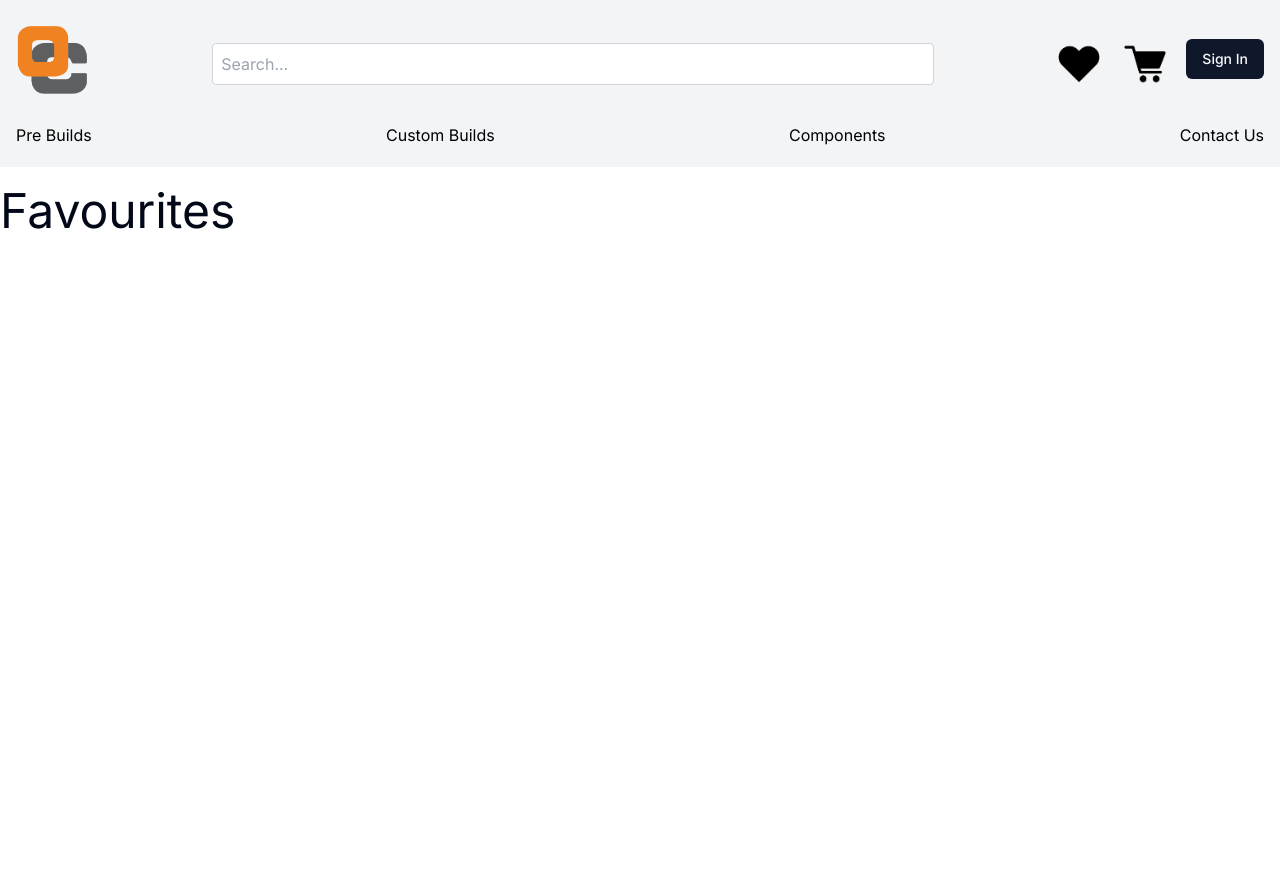
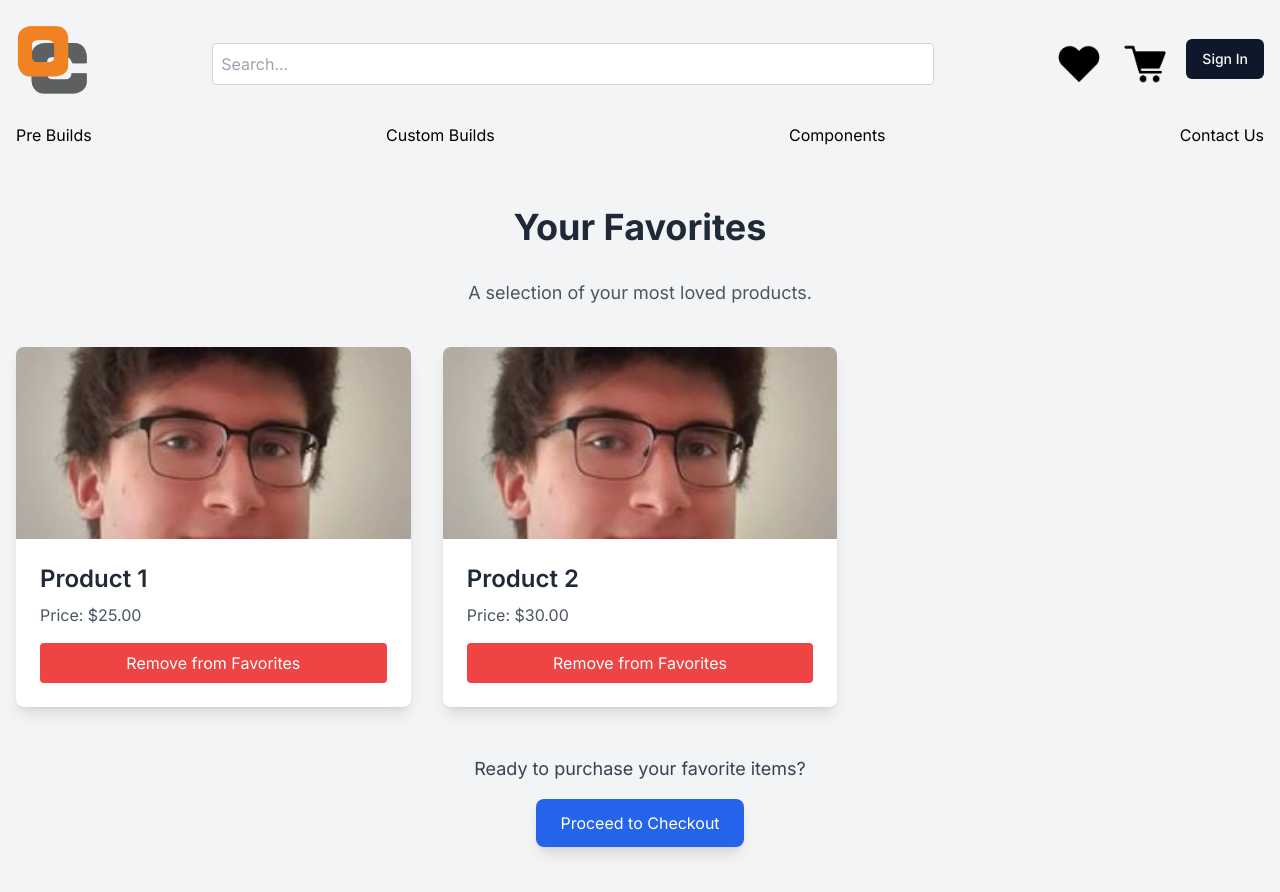
Before and after one commit to TheBigNerd/OvercoreWebsiteDevelopment, a Next.js app: page /favourites in a window 1280 px wide. Shown: the top 892 px of the page. Before the commit the page ends 800 px from the top, so only its background shows below. Built offline with nearby package versions, Linux system fonts and the light colour scheme; no server answers.

Commit message:
Updated version of favourites page + initial version of basket page

```diff
--- /dev/null
+++ b/app/basket/page.tsx
@@ -0,0 +1,64 @@
+import React from 'react';
+import Image from 'next/image';
+import Navbar from '@/app/components/Navigation/Navbar';
+import missionImage from '@/public/images/Pawel.jpg';
+
+const Basket = () => {
+  return (
+    <>
+      <Navbar />
+      <div className="text-light py-5">
+        <div className="mb-5">
+          <h1 className="text-center text-5xl">Shopping Basket</h1>
+          <p className="text-center text-xl text-gray-500">
+            Review your selected items and proceed to checkout.
+          </p>
+        </div>
+        <div className="container mx-auto px-4">
+          <div className="flex flex-col md:flex-row justify-center pt-3 space-y-4 md:space-y-0 md:space-x-4">
+            <div className="md:w-1/2 bg-white shadow-md rounded p-4">
+              <div className="flex items-center mb-4">
+                <Image src={missionImage} alt="Product 1 Image" width={100} height={100} className="rounded" />
+                <div className="ml-4">
+                  <h2 className="text-xl font-semibold">Product 1</h2>
+                  <p className="text-gray-600">Price: $25.00</p>
+                  <p className="text-gray-600">Quantity: 2</p>
+                  <p className="text-gray-800 font-semibold">Total: $50.00</p>
+                </div>
+              </div>
+              <div className="flex items-center">
+                <Image src={missionImage} alt="Product 2 Image" width={100} height={100} className="rounded" />
+                <div className="ml-4">
+                  <h2 className="text-xl font-semibold">Product 2</h2>
+                  <p className="text-gray-600">Price: $30.00</p>
+                  <p className="text-gray-600">Quantity: 1</p>
+                  <p className="text-gray-800 font-semibold">Total: $30.00</p>
+                </div>
+              </div>
+            </div>
+            <div className="md:w-1/3 bg-white shadow-md rounded p-4">
+              <h2 className="text-2xl font-semibold text-center mb-3">Order Summary</h2>
+              <div className="flex justify-between">
+                <p className="text-lg">Subtotal:</p>
+                <p className="text-lg">$80.00</p>
+              </div>
+              <div className="flex justify-between">
+                <p className="text-lg">Shipping:</p>
+                <p className="text-lg">$5.00</p>
+              </div>
+              <div className="flex justify-between font-semibold text-xl mt-3">
+                <p>Total:</p>
+                <p>$85.00</p>
+              </div>
+              <button className="mt-6 w-full px-4 py-2 bg-blue-600 text-white rounded-lg shadow hover:bg-blue-700">
+                Proceed to Checkout
+              </button>
+            </div>
+          </div>
+        </div>
+      </div>
+    </>
+  );
+}
+
+export default Basket;
--- a/app/favourites/page.tsx
+++ b/app/favourites/page.tsx
@@ -1,20 +1,57 @@
+import React from 'react';
 import Image from 'next/image';
 import Navbar from '@/app/components/Navigation/Navbar';
-import Logo from '@/public/images/Logo.png';
 import missionImage from '@/public/images/Pawel.jpg';
 
-const AboutUs = () => {
+const Favorites = () => {
   return (
     <>
-     <Navbar />
-        <div className="text-light py-5">
-          <div className="mb-5">
-            <h1 className="text-left text-5xl ">Favourites</h1>
+      <Navbar />
+      <div className="min-h-screen bg-gray-100 py-10">
+        <div className="container mx-auto px-4">
+          <h1 className="text-4xl font-bold text-center text-gray-800 mb-8">Your Favorites</h1>
+          <p className="text-center text-lg text-gray-600 mb-10">
+            A selection of your most loved products.
+          </p>
+
+          <div className="grid grid-cols-1 md:grid-cols-2 lg:grid-cols-3 gap-8">
+            <div className="bg-white rounded-lg shadow-lg overflow-hidden">
+              <Image src={missionImage} alt="Product 1 Image" className="w-full h-48 object-cover" />
+              <div className="p-6">
+                <h2 className="text-2xl font-semibold text-gray-800">Product 1</h2>
+                <p className="text-gray-600 mt-2">Price: $25.00</p>
+                <button className="mt-4 w-full bg-red-500 text-white py-2 rounded hover:bg-red-600">
+                  Remove from Favorites
+                </button>
+              </div>
+            </div>
+
+            <div className="bg-white rounded-lg shadow-lg overflow-hidden">
+              <Image src={missionImage} alt="Product 2 Image" className="w-full h-48 object-cover" />
+              <div className="p-6">
+                <h2 className="text-2xl font-semibold text-gray-800">Product 2</h2>
+                <p className="text-gray-600 mt-2">Price: $30.00</p>
+                <button className="mt-4 w-full bg-red-500 text-white py-2 rounded hover:bg-red-600">
+                  Remove from Favorites
+                </button>
+              </div>
+            </div>
+
+            {/* Add more favorite items here */}
           </div>
 
+          <div className="mt-12 text-center">
+            <p className="text-gray-700 text-lg">
+              Ready to purchase your favorite items?
+            </p>
+            <button className="mt-4 bg-blue-600 text-white px-6 py-3 rounded-lg shadow-lg hover:bg-blue-700">
+              Proceed to Checkout
+            </button>
+          </div>
         </div>
+      </div>
     </>
   );
 };
 
-export default AboutUs;
+export default Favorites;
--- a/routes.ts
+++ b/routes.ts
@@ -12,7 +12,8 @@ export const publicRoutes = [
     "/about-us",
     "/contact",
     "/error",
-    "/favourites"
+    "/favourites",
+    "/basket"
 ];
 /**
  * An Array of routes used for authentication, these are routes redirect users to /settings
```
